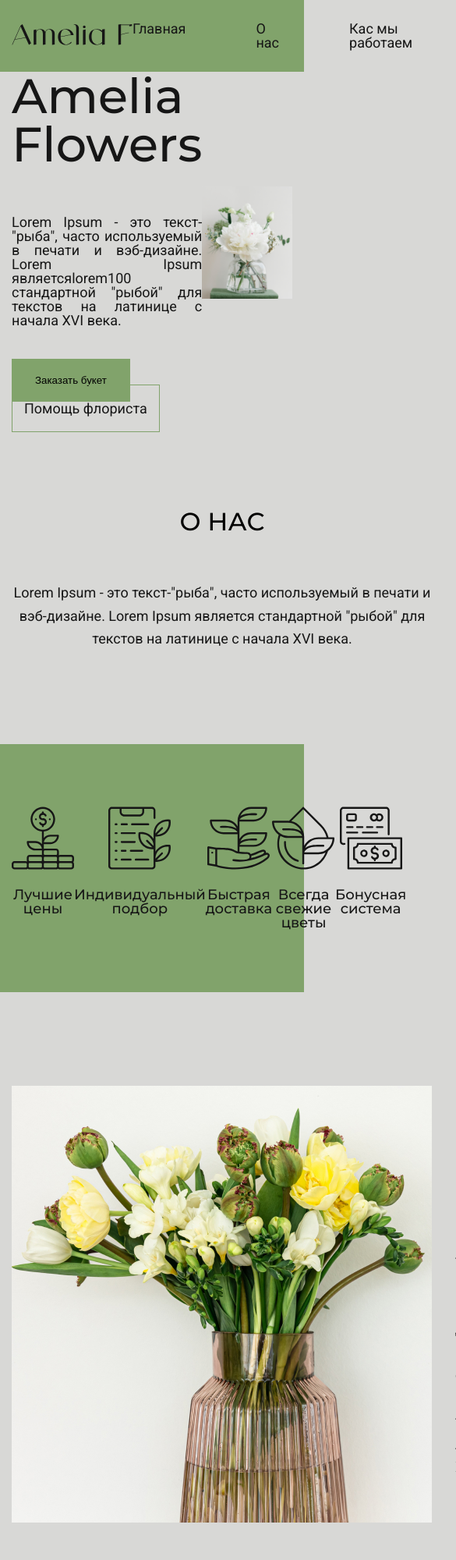
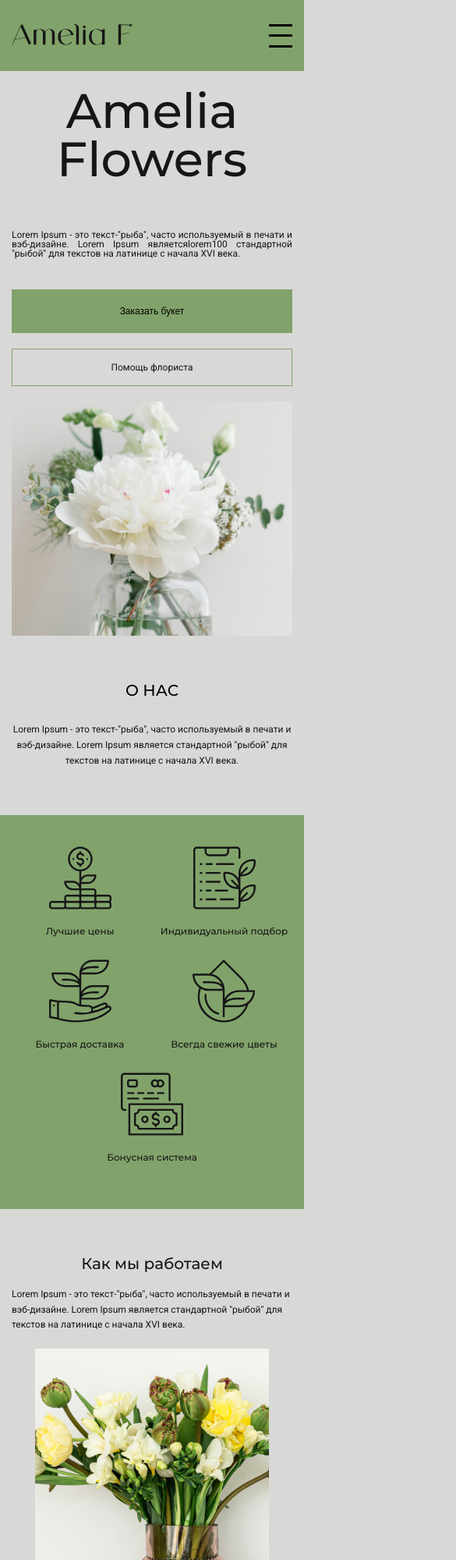
Before and after one commit to Davyd01/AMELIA-NEW, a plain HTML site: page index.html in a window 390 px wide. Shown: the top 2000 px of the page at 78% size, 585 px wide, since content can reach past the window. Drawn offline with Linux system fonts and the light colour scheme.

Commit message:
added responsive dor whole code

```diff
--- a/css/style.css
+++ b/css/style.css
@@ -1,18 +1,19 @@
-@import url('reset.css');
+@import url("reset.css");
 
 /* font-family: "Montserrat", sans-serif;
   font-weight: 500; */
 
-html,body {
+html,
+body {
   scroll-behavior: smooth;
 }
 
 body {
-    font-family: "Roboto", sans-serif;
-    font-weight: 400;
-    color: #161616;
-    font-size: 18px;
-    background: #D8D8D6;
+  font-family: "Roboto", sans-serif;
+  font-weight: 400;
+  color: #161616;
+  font-size: 18px;
+  background: #d8d8d6;
 }
 
 .container {
@@ -21,12 +22,13 @@ body {
   margin: 0 auto;
 }
 
+.header {
+  background: #81a36b;
+  padding: 25px 0;
+}
 
-
-
-.header {
-  background: #81A36B;
-  padding: 25px 0;
+.burger-menu {
+  display: none;
 }
 
 .header-flex {
@@ -34,29 +36,28 @@ body {
   justify-content: space-between;
   align-items: center;
 }
-.logo {
-}
 .header-description ul {
   display: flex;
+  gap: 90px;
 }
 
-.header-description ul > li + li {
+/* .header-description ul > li + li {
   margin-left: 90px;
-}
+} */
 
 .header-description a {
   text-align: center;
   text-decoration: none;
   color: #161616;
-
 }
 
 
 
 
 
-.main {
-}
+
+
+
 .main-flex {
   display: flex;
   align-items: center;
@@ -78,28 +79,24 @@ body {
 }
 .main-description button {
   padding: 20px 30px;
-  background: #81A36B;
-  border: none;
+  background: #81a36b;
+  border: 1px solid #81a36b;
   margin-right: 65px;
   /* width: 190px; */
   /* height: 60px; */
-
 }
 .main-description button:hover {
   cursor: pointer;
   background: green;
-
 }
 .main-description a {
   text-decoration: none;
   color: #161616;
-  border: 1px solid #81A36B;
-  padding: 19px 15px;
+  border: 1px solid #81a36b;
+  padding: 17px 15px;
   width: 190px;
 
   /* height: 60px; */
-
-
 }
 
 .main-foto {
@@ -110,17 +107,13 @@ body {
   width: 100%;
   height: 100%;
   object-fit: cover;
-
 }
-
-
 
 .about {
   margin-top: 120px;
   text-align: center;
-  width: 540px;
-  margin:120px auto 120px auto;
-
+  /* width: 540px; */
+  margin: 120px auto 120px auto;
 }
 
 .about h2 {
@@ -129,31 +122,21 @@ body {
   font-weight: 500;
   font-size: 32px;
   margin-bottom: 60px;
-
-
 }
 
 .about p {
   line-height: 164.063%;
-
 }
 
-
-
-
-
-
 .promoution {
-  background: #81A36B;
+  background: #81a36b;
   padding: 80px 0;
   margin-bottom: 120px;
 }
 .promoution-box {
   display: flex;
   justify-content: space-between;
-  /* align-items: center; */
   text-align: center;
-  /* margin-bottom: 20px; */
 }
 
 .promoution-box p {
@@ -161,11 +144,6 @@ body {
   font-family: "Montserrat", sans-serif;
   font-weight: 500;
 }
-
-
-
-
-
 
 .work {
   margin-bottom: 120px;
@@ -178,7 +156,6 @@ body {
   margin-right: 30px;
   width: 539px;
   height: 560px;
-
 }
 
 .work-foto img {
@@ -187,26 +164,18 @@ body {
   object-fit: cover;
 }
 
-
 .work-description h2 {
   text-align: center;
   margin-bottom: 60px;
   font-family: "Montserrat", sans-serif;
   font-weight: 500;
   font-size: 32px;
-
 }
 
 .work-description p {
   text-align-last: left;
   line-height: 164.063%;
-
 }
-
-
-
-
-
 
 .cards {
   margin-bottom: 120px;
@@ -216,15 +185,11 @@ body {
   /* margin: 15px 15px 93px 15px; */
   /* background: #81A36B; */
   justify-content: space-between;
-
 }
 .card {
-  background: #81A36B;
+  background: #81a36b;
   padding: 15px 15px 40px 15px;
 }
-.card-content {
-}
-
 
 .card-content p {
   text-align: center;
@@ -233,7 +198,6 @@ body {
 .card-foto {
   width: 320px;
   height: 402px;
-
 }
 
 .card-foto img {
@@ -242,18 +206,10 @@ body {
   object-fit: cover;
 }
 
-
-
-
-
-
-
-
 .footer {
-  background: #81A36B;
+  background: #81a36b;
   padding: 60px 0;
 }
-
 
 .flex-container {
   display: flex;
@@ -265,7 +221,6 @@ body {
   font-size: 24px;
   line-height: 26px;
   margin-bottom: 40px;
-
 }
 
 .footer-contacts a {
@@ -284,10 +239,294 @@ body {
   font-weight: 500;
 }
 
-
-.footer-social ul{
+.footer-social ul {
   display: flex;
   justify-content: center;
   text-align: center;
   gap: 20px;
 }
+
+
+
+
+@media screen and (max-width: 1100px) {
+  body {
+    font-size: 16px;
+  }
+
+  .header-flex {
+      justify-content: space-between;
+  }
+
+  .header-description ul {
+    gap: 40px;
+  }
+
+
+  .main-flex {
+    flex-wrap: wrap;
+    justify-content: center;
+  }
+  .main-description {
+    padding: 20px 0;
+    flex: 1 1 100%;
+    text-align: center;
+  }
+
+  .main-foto {
+    flex: 1 1 100%;
+
+  }
+
+  .promoution {
+    margin-bottom: 60px;
+    padding: 40px 0;
+  }
+  .promoution-box {
+    padding: 20px auto;
+    flex-wrap: wrap;
+    /* justify-content: center; */
+    gap: 10px;
+  }
+
+  .promoution-box li {
+    flex: 1 1 26%;
+    margin-bottom: 20px;
+  }
+
+
+  .work {
+    margin-bottom: 60px;
+  }
+
+  .flex-work {
+    flex-wrap: wrap;
+    justify-content: center;
+  }
+
+  .work-foto {
+    order: 2;
+    margin-right: 0;
+  }
+
+  .work-description {
+    order: 1;
+    margin-bottom: 20px;
+
+  }
+
+  .work-description h2 {
+    font-size: 20px;
+    margin-bottom: 20px;
+  }
+
+
+  .cards {
+    margin-bottom: 60px;
+  }
+
+  .cards-flex {
+    flex-wrap: wrap;
+    justify-content: space-evenly;
+    gap: 20px;
+  }
+
+
+
+}
+
+
+
+
+
+
+
+
+
+
+
+@media screen and (max-width: 760px) {
+  body {
+    font-size: 14px;
+  }
+
+
+  .header-description {
+    display: none;
+  }
+
+  .burger-menu {
+    display: inline-block;
+    /* background: #000; */
+    width: 30px;
+    height: 30px;
+    border-top: 3px solid rgb(0, 0, 0);
+    position: relative;
+    cursor: pointer;
+  }
+
+  .burger-menu::before {
+    content: '';
+    position: absolute;
+    bottom: 0;
+    left: 0;
+    width: 30px;
+    /* background: #000000; */
+    border-top: 3px solid rgb(0, 0, 0);
+  }
+
+  .burger-menu::after {
+    content: '';
+    position: absolute;
+    bottom: 50%;
+    left: 0;
+    /* background: #000000; */
+    width: 30px;
+    border-top: 3px solid rgb(0, 0, 0);
+  }
+
+
+
+
+
+  .about {
+    margin-top: 60px;
+    margin-bottom: 60px;
+  }
+
+  .about h2 {
+    font-size: 20px;
+    margin-bottom: 30px;
+  }
+
+  .about p {
+    line-height: 20px;
+  }
+
+  .work-foto {
+
+    width: 400px;
+    height: 500px;
+
+  }
+  .work-foto img {
+    object-fit: cover;
+    width: 100%;
+    height: 100%;
+  }
+
+
+  .card {
+    flex: 1 1 100%;
+  }
+
+  .card-foto {
+    margin: 0 auto;
+  }
+
+
+
+  .flex-container {
+    flex-wrap: wrap;
+    /* justify-content: space-evenly; */
+    text-align: center;
+    gap: 40px;
+  }
+
+  .flex-container h3 {
+    margin-bottom: 15px;
+  }
+
+
+  .footer {
+    padding: 20px 0;
+  }
+  .footer-contacts {
+    flex: 1 1 100%;
+    order: 2;
+  }
+
+
+  .footer-logo {
+    order: 1;
+    flex: 1 1 100%;
+
+  }
+
+  .footer-social {
+    order: 3;
+    flex: 1 1 100%;
+  }
+}
+
+
+
+
+
+@media screen and (max-width: 424px) {
+
+  body {
+    font-size: 12px;
+  }
+
+
+
+
+  .main-description {
+    display: flex;
+    flex-direction: column;
+  }
+
+
+  .main-description button {
+    flex: 1 1 100%;
+    margin-right: 0;
+    margin-bottom: 20px;
+    font-size: 12px;
+  }
+
+  .main-description a {
+    flex: 1 1 100%;
+    width: 100%;
+  }
+
+  .main-foto {
+    /* width: 350px; */
+    height: 300px;
+    object-fit: cover;
+  }
+
+
+
+  .promoution-box li {
+    flex: 1 1 40%;
+  }
+
+
+  .work-foto {
+    width: 300px;
+    height: 400px;
+  }
+  .work-foto img {
+    /* display: none; */
+    width: 100%;
+    height: 100%;
+    object-fit: cover;
+  }
+
+
+  .cards {
+    margin-bottom: 20px;
+  }
+
+  .card-foto {
+    width: 200px;
+    height: 300px;
+  }
+
+  .card-foto img {
+    width: 100%;
+    height: 100%;
+    object-fit: cover;
+  }
+}
--- a/index.html
+++ b/index.html
@@ -1,23 +1,25 @@
 <!DOCTYPE html>
 <html lang="en">
   <head>
-  <meta charset="UTF-8">
+    <meta charset="UTF-8" >
     <meta name="viewport" content="width=device-width, initial-scale=1.0">
     <title>Amelia</title>
     <link rel="preconnect" href="https://fonts.googleapis.com">
     <link rel="preconnect" href="https://fonts.gstatic.com" crossorigin>
-  <link href="https://fonts.googleapis.com/css2?family=Montserrat:ital,wght@0,500;1,500&family=Roboto&display=swap" rel="stylesheet">
+    <link
+      href="https://fonts.googleapis.com/css2?family=Montserrat:ital,wght@0,500;1,500&family=Roboto&display=swap"
+      rel="stylesheet">
     <link rel="stylesheet" href="css/style.css">
   </head>
   <body>
-
-
     <header class="header">
       <div class="container">
         <div class="header-flex">
+
           <div class="logo">
-          <img src="img/Amelia F.svg" alt="Logo" width="155" height="39">
+            <img src="img/Amelia F.svg" alt="Logo" width="155" height="39" />
           </div>
+          <span class="burger-menu"></span>
           <div class="header-description">
             <ul>
               <li><a href="#main">Главная</a></li>
@@ -37,51 +39,60 @@
           <div class="main-flex">
             <div class="main-description">
               <h1>Amelia Flowers</h1>
-            <p>Lorem Ipsum - это текст-"рыба", часто используемый в печати и вэб-дизайне. Lorem Ipsum являетсяlorem100 стандартной "рыбой" для текстов на латинице с начала XVI века.</p>
+              <p>
+                Lorem Ipsum - это текст-"рыба", часто используемый в печати и
+                вэб-дизайне. Lorem Ipsum являетсяlorem100 стандартной "рыбой"
+                для текстов на латинице с начала XVI века.
+              </p>
               <button>Заказать букет</button>
               <a href="">Помощь флориста</a>
             </div>
             <div class="main-foto">
-            <img src="img/Rectangle 82.jpg" alt="flower" width="540" height="670">
+              <img
+                src="img/Rectangle 82.jpg"
+                alt="flower"
+                width="540"
+                height="670"
+              />
             </div>
           </div>
         </div>
       </section>
 
-
       <section>
         <div class="container">
           <div id="about" class="about">
             <h2>О НАС</h2>
-          <p>Lorem Ipsum - это текст-"рыба", часто используемый в печати и вэб-дизайне. Lorem Ipsum является стандартной "рыбой" для текстов на латинице с начала XVI века.</p>
+            <p>
+              Lorem Ipsum - это текст-"рыба", часто используемый в печати и
+              вэб-дизайне. Lorem Ipsum является стандартной "рыбой" для текстов
+              на латинице с начала XVI века.
+            </p>
           </div>
         </div>
       </section>
-
-
-
 
       <section class="promoution">
         <div class="container">
           <ul class="promoution-box">
             <li>
-            <img src="img/Layer 2.svg" alt="#">
+              <img src="img/Layer 2.svg" alt="#" />
               <p>Лучшие цены</p>
             </li>
             <li>
-            <img src="img/Layer 2 (1).svg" alt="#">
+              <img src="img/Layer 2 (1).svg" alt="#" />
               <p>Индивидуальный подбор</p>
             </li>
             <li>
-            <img src="img/Layer 2 (2).svg" alt="#">
+              <img src="img/Layer 2 (2).svg" alt="#" />
               <p>Быстрая доставка</p>
             </li>
             <li>
-            <img src="img/Layer 2 (3).svg" alt="#">
+              <img src="img/Layer 2 (3).svg" alt="#" />
               <p>Всегда свежие цветы</p>
             </li>
             <li>
-            <img src="img/Layer 2 (4).svg" alt="#">
+              <img src="img/Layer 2 (4).svg" alt="#" />
               <p>Бонусная система</p>
             </li>
           </ul>
@@ -92,18 +103,24 @@
         <div class="container">
           <div class="flex-work">
             <div class="work-foto">
-            <img src="img/glass-vase-with-flowers-in-the-interior-of-the-room 1.jpg" alt="#" width="539" height="560">
+              <img
+                src="img/glass-vase-with-flowers-in-the-interior-of-the-room 1.jpg"
+                alt="#"
+                width="539"
+                height="560"
+              />
             </div>
             <div class="work-description">
               <h2>Как мы работаем</h2>
-            <p>Lorem Ipsum - это текст-"рыба", часто используемый в печати и вэб-дизайне. Lorem Ipsum является стандартной "рыбой" для текстов на латинице с начала XVI века.</p>
+              <p>
+                Lorem Ipsum - это текст-"рыба", часто используемый в печати и
+                вэб-дизайне. Lorem Ipsum является стандартной "рыбой" для
+                текстов на латинице с начала XVI века.
+              </p>
             </div>
           </div>
         </div>
       </section>
-
-
-
 
       <section id="our-works" class="cards">
         <div class="container">
@@ -111,7 +128,7 @@
             <div class="card">
               <div class="card-content">
                 <div class="card-foto">
-                <img src="img/Rectangle 87.jpg" alt="#">
+                  <img src="img/Rectangle 87.jpg" alt="#" />
                 </div>
                 <p>Букет” Флоренция”</p>
               </div>
@@ -119,7 +136,7 @@
             <div class="card">
               <div class="card-content">
                 <div class="card-foto">
-                <img src="img/Rectangle 89.jpg" alt="#">
+                  <img src="img/Rectangle 89.jpg" alt="#" />
                 </div>
                 <p>Букет” Флоренция”</p>
               </div>
@@ -127,7 +144,7 @@
             <div class="card">
               <div class="card-content">
                 <div class="card-foto">
-                <img src="img/Rectangle 88.jpg" alt="#">
+                  <img src="img/Rectangle 88.jpg" alt="#" />
                 </div>
                 <p>Букет” Флоренция”</p>
               </div>
@@ -136,7 +153,6 @@
         </div>
       </section>
     </main>
-
 
     <footer id="footer" class="footer">
       <div class="container">
@@ -150,19 +166,19 @@
             </ul>
           </div>
           <div class="footer-logo">
-          <img src="img/Amelia F.svg" alt="logo" width="155" height="39">
+            <img src="img/Amelia F.svg" alt="logo" width="155" height="39" />
           </div>
           <div class="footer-social">
             <h3>Мы в соц. сетях</h3>
             <ul>
               <li>
-              <a href="#"><img src="img/Vector.png" alt=""></a>
+                <a href="#"><img src="img/Vector.png" alt="" /></a>
               </li>
               <li>
-              <a href="#"><img src="img/Vector (1).png" alt=""></a>
+                <a href="#"><img src="img/Vector (1).png" alt="" /></a>
               </li>
               <li>
-              <a href="#"><img src="img/Vector (2).png" alt=""></a>
+                <a href="#"><img src="img/Vector (2).png" alt="" /></a>
               </li>
             </ul>
           </div>
```
Lines whose indentation alone changed are shown as unchanged.
